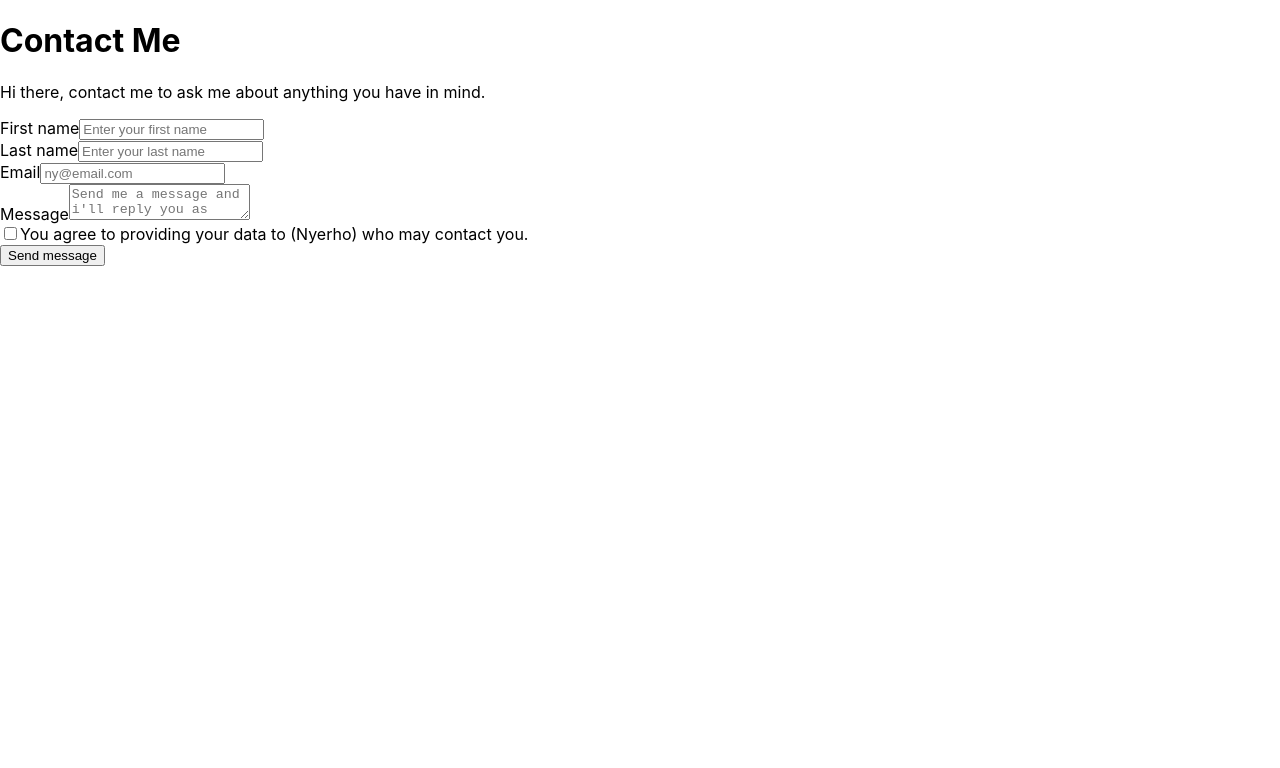
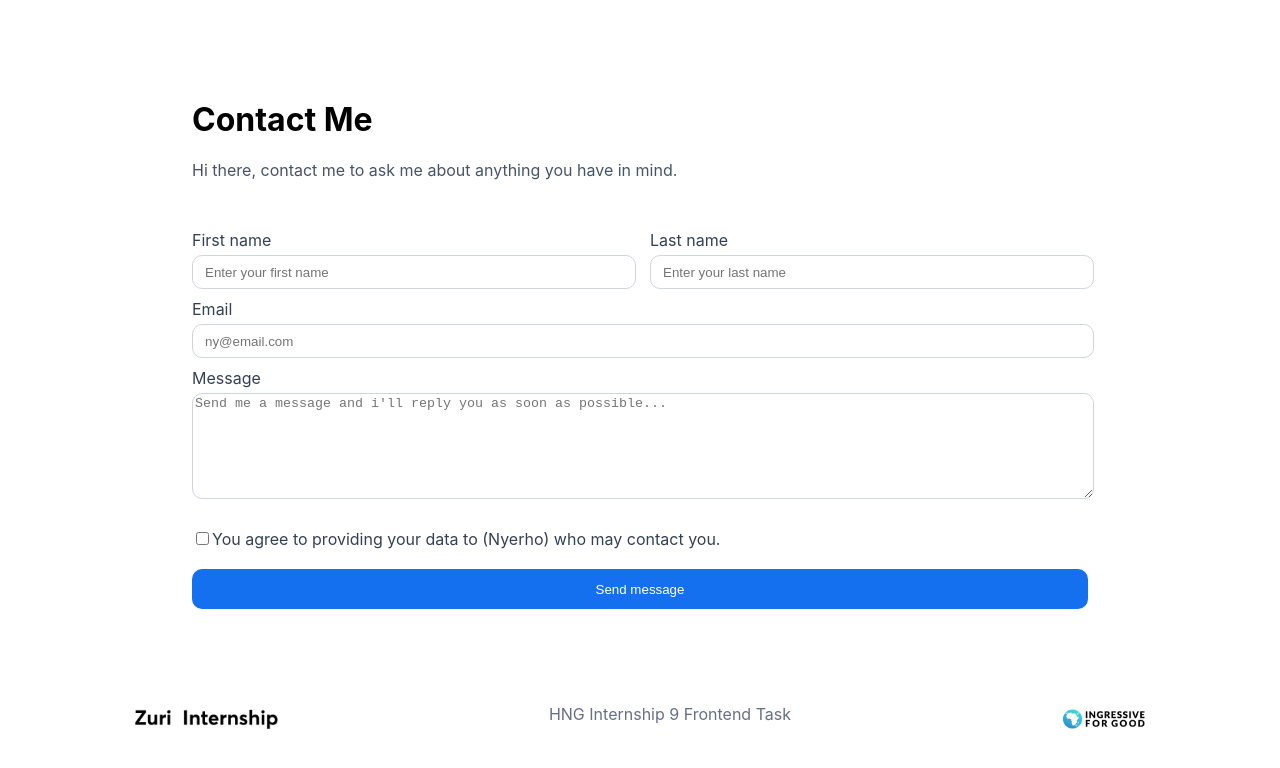
Before and after one commit to Nyerhowho9/Linktree-task, a React (Create React App) app: page /contact in a window 1280 px wide. Shown: the top 768 px of the page. Built offline with nearby package versions, Linux system fonts and the light colour scheme.

Commit message:
Added styling for contactjs

```diff
--- a/src/components/Contact.js
+++ b/src/components/Contact.js
@@ -8,16 +8,18 @@ class Contact extends Component{
     }
     render(){
         return <div>
-            <h1>Contact Me</h1>
-            <p>Hi there, contact me to ask me about anything you have in mind.</p>
+            <div className="headingdiv">
+                <h1 className="contactHeading">Contact Me</h1>
+                <p className="contactPara">Hi there, contact me to ask me about anything you have in mind.</p>
+            </div>
 
-            <form>
+            <form className="contactForm">
                 <div className="names">
-                    <div className="firstnamediv">
+                    <div className="fnamediv">
                         <label htmlFor="first_name">First name</label>
                         <input type="text" id="first_name" placeholder="Enter your first name"/>
                     </div>
-                    <div className="lastnamediv">
+                    <div className="lnamediv">
                         <label htmlFor="last_name">Last name</label>
                         <input type="text" id="last_name" placeholder="Enter your last name"/>
                     </div>
@@ -31,8 +33,8 @@ class Contact extends Component{
                     <label htmlFor="message">Message</label>
                     <textarea id="message" placeholder="Send me a message and i'll reply you as soon as possible..."></textarea>
                 </div>
-                <div>
-                    <input type="checkbox"/>
+                <div className="check">
+                    <input type="checkbox" className="tick"/>
                     <label>You agree to providing your data to (Nyerho) who may contact you.</label>
                 </div>
                 <button id="btn__submit">Send message</button>
--- a/src/pages/Contactus.js
+++ b/src/pages/Contactus.js
@@ -3,11 +3,13 @@ import { Route } from 'react-router-dom';
 import { Component } from 'react';
 import Contact from '../components/Contact';
 import '../styles/main.css';
+import Footer from '../components/footer';
 
 function Contactus() {
   return (
     <div className="App">
         <Contact/>
+        <Footer/>
     </div>
   );
 }
--- a/src/styles/main.css
+++ b/src/styles/main.css
@@ -79,3 +79,105 @@ a{
         margin-top: 10px;
     }
 }
+
+/*Styling for Contact page*/
+.headingdiv{
+    margin: auto;
+    width: 70%;
+    margin-top: 100px;
+    margin-bottom: 50px;
+
+}
+.contactHeading{
+
+}
+ .contactPara{
+    color: #475467;
+}
+
+.contactForm{
+    margin: auto;
+    width: 70%;
+    display: flex;
+    flex-direction: column ;
+
+}
+.names{
+    display: flex;
+    flex-direction: row;
+    gap: 20px;
+    max-width: 100%;
+    justify-content: space-between;
+
+}
+.fnamediv, .lnamediv, .emaildiv, .messagediv {
+    display: flex;
+    flex-direction: column;
+}
+.fnamediv, .lnamediv, .emaildiv, .messagediv, .check{
+margin-bottom: 10px;
+width: 100%;
+}
+#first_name{
+    height: 30px;
+    width: 100%;
+    border-radius: 10px;
+}
+#last_name{
+    height: 30px;
+    width: 100%;
+    border-radius: 10px;
+}
+#email{
+    height: 30px;
+    border-radius: 10px;
+    width: 100%;
+}
+input{
+    border: 1px solid #D0D5DD ;
+}
+label{
+    margin-bottom: 5px;
+    color: #344054;
+}
+textarea{
+    height: 100px;
+    border-radius: 10px;
+    margin-bottom: 20px;
+    border: 1px solid #D0D5DD ;
+    width: 100%;
+}
+.check{
+    margin-bottom: 20px;
+    width: 95%;
+}
+.tick{
+    border: 1px solid #D0D5DD ;
+}
+#btn__submit{
+    height: 40px;
+    background-color: #1570EF;
+    color: #FFFFFF;
+    border: none;
+    border-radius: 10px;
+    margin-bottom: 70px;
+}
+input::placeholder{
+    padding-left: 10px;
+}
+@media only screen and (max-width: 768px){
+    .names{
+        display: flex;
+        flex-direction: column;
+    }
+    #first_name{
+
+        width: 100%;
+
+    }
+    #last_name{
+
+        width: 100%;
+
+    }
+}
```
